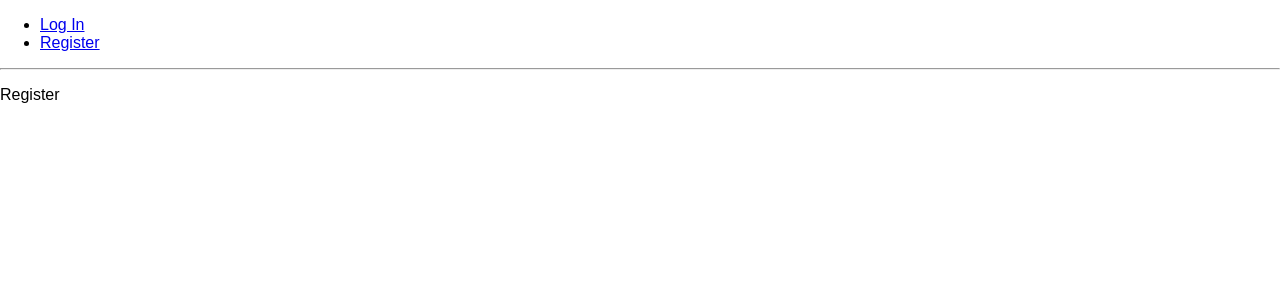
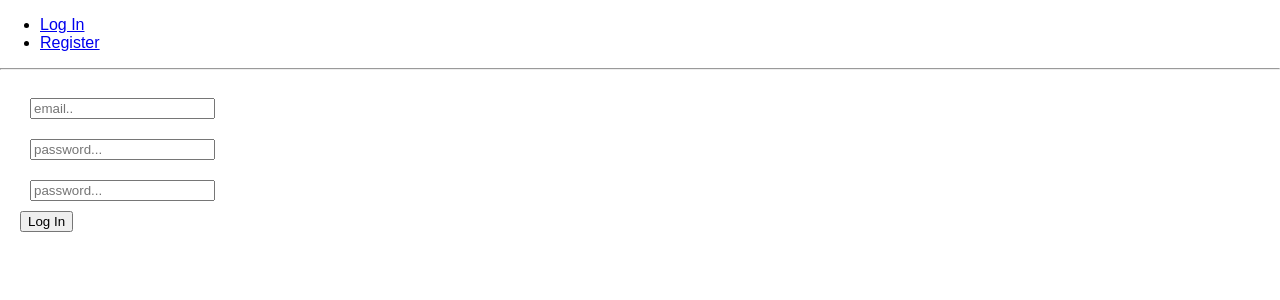
Before and after one commit to dijanal/todo-app, a React (Create React App) app: page /register in a window 1280 px wide. Shown: the top 300 px of the page. Built offline with nearby package versions, Linux system fonts and the light colour scheme.

Commit message:
Update Register

```diff
--- a/src/containters/Register/Register.js
+++ b/src/containters/Register/Register.js
@@ -1,12 +1,24 @@
 import React, {Component} from 'react';
 import './Register.css';
+
+import Input from '../../components/Input/Input'
+import Button from '../../components/Button/Button'
 
 class Register extends Component {
     render(){
         return(
-            <div>
-                <p>Register</p>
-            </div>
+          <div className='login'>
+          <Input type='email'
+                 placeholder='email..'
+          />
+          <Input type='password'
+                 placeholder='password...'
+          />
+          <Input type='password'
+                 placeholder='password...'
+          />
+          <Button value='Log In'/>
+          </div>
         )
     }
 }
```
